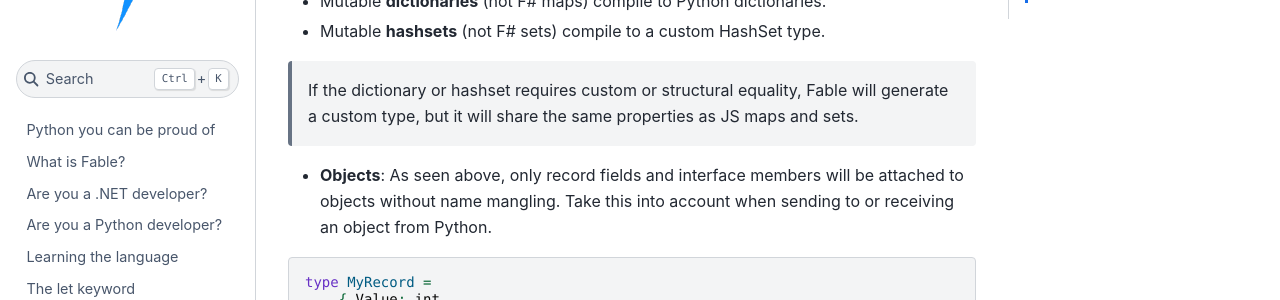
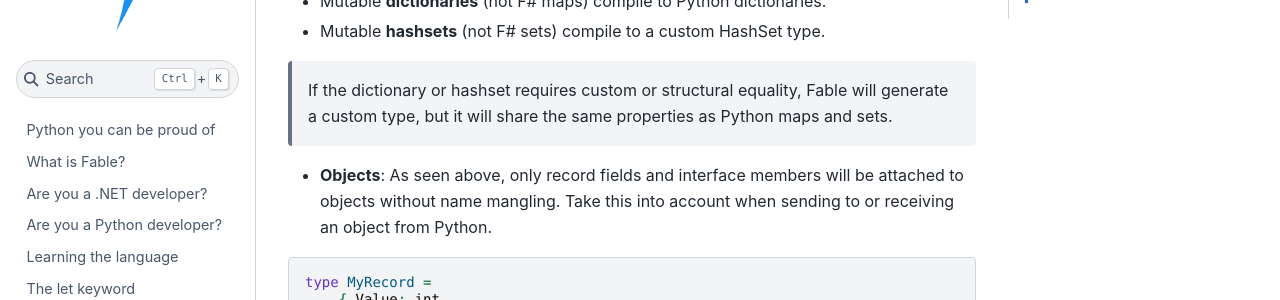
Before and after one commit to fable-compiler/Fable.Python, a Jupyter Book: the page built from docs-src/communicate/fable-from-py.md, in a window 1280 px wide and 900 px high, scrolled down 2023 px. Shown: the part 180-480 px from the top of the window. Built offline with Jupyter Book 1.0.4 settings and Sphinx 7.4.7 and the Sphinx Book theme 1.1.4, drawn with Linux system fonts in a browser that asks for light colours; some of the changed text lies outside the part shown.

Commit message:
Update docs

````diff
--- a/docs-src/communicate/fable-from-py.md
+++ b/docs-src/communicate/fable-from-py.md
@@ -27,11 +27,11 @@
 // counting when it finds actual code
 module A.Long.Namespace.RootModule
 
-// The name of this function will be the same in JS
+// The name of this function will be the same in Python
 let add (x: int) (y: int) = x + y
 
 module Nested =
-    // This will be prefixed with the name of the module in JS
+    // This will be prefixed with the name of the module in Python
     let add (x: int) (y: int) = x * y
 ```
 
@@ -79,7 +79,7 @@
 - Mutable **hashsets** (not F# sets) compile to a custom HashSet type.
 
 > If the dictionary or hashset requires custom or structural equality, Fable will generate a custom type, but it will
-> share the same properties as JS maps and sets.
+> share the same properties as Python maps and sets.
 
 - **Objects**: As seen above, only record fields and interface members will be attached to objects without name
   mangling. Take this into account when sending to or receiving an object from Python.
@@ -158,7 +158,7 @@
     printfn "Effect!"
     fun () -> printfn "Cleaning up"
 
-// Method from a JS module, expects a function
+// Method from a Python module, expects a function
 // that returns another function for disposing
 let useEffect (effect: unit -> (unit -> unit)): unit =
     importMember "my-js-module"
````
Also changed, not shown: docs-src/communicate/py-from-fable.md (+4 -4 lines), docs/communicate/fable-from-py.html (+4 -4 lines), docs/communicate/py-from-fable.html (+4 -4 lines), docs/searchindex.js, 2 other files.
